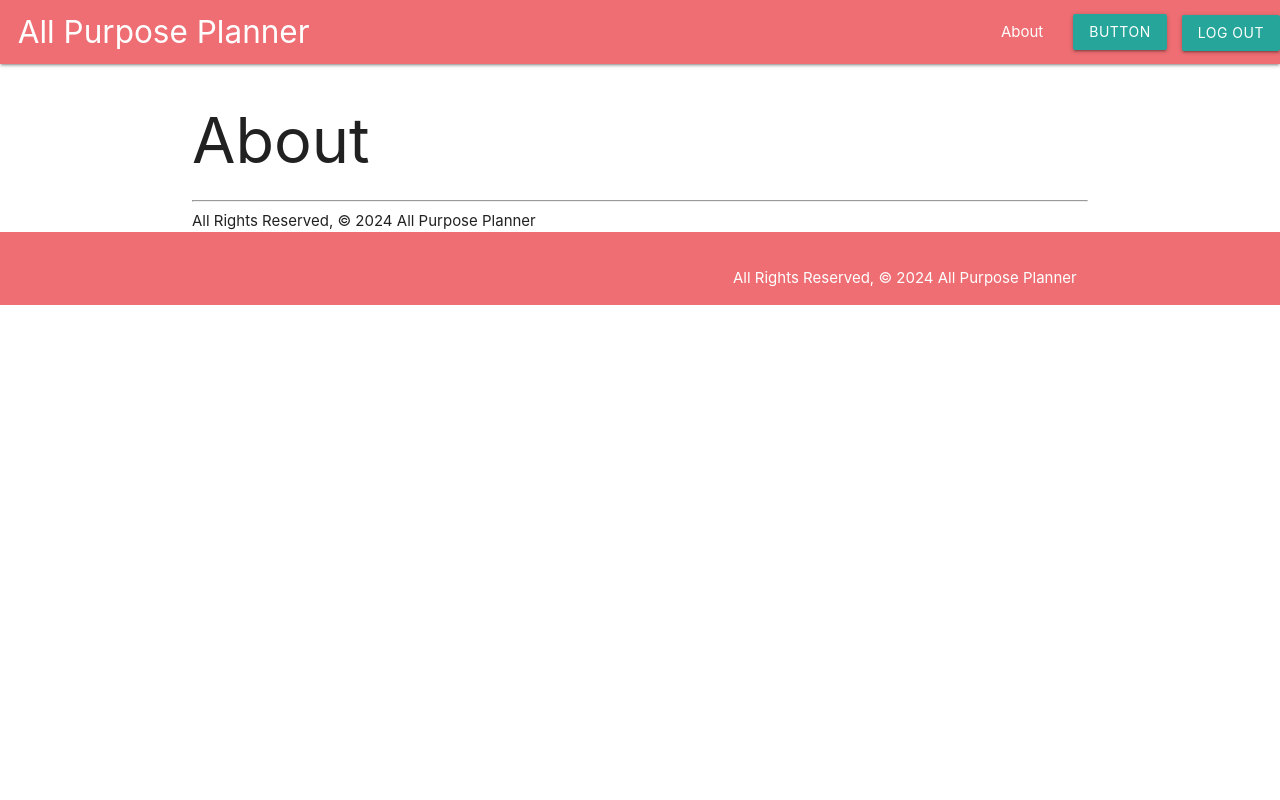
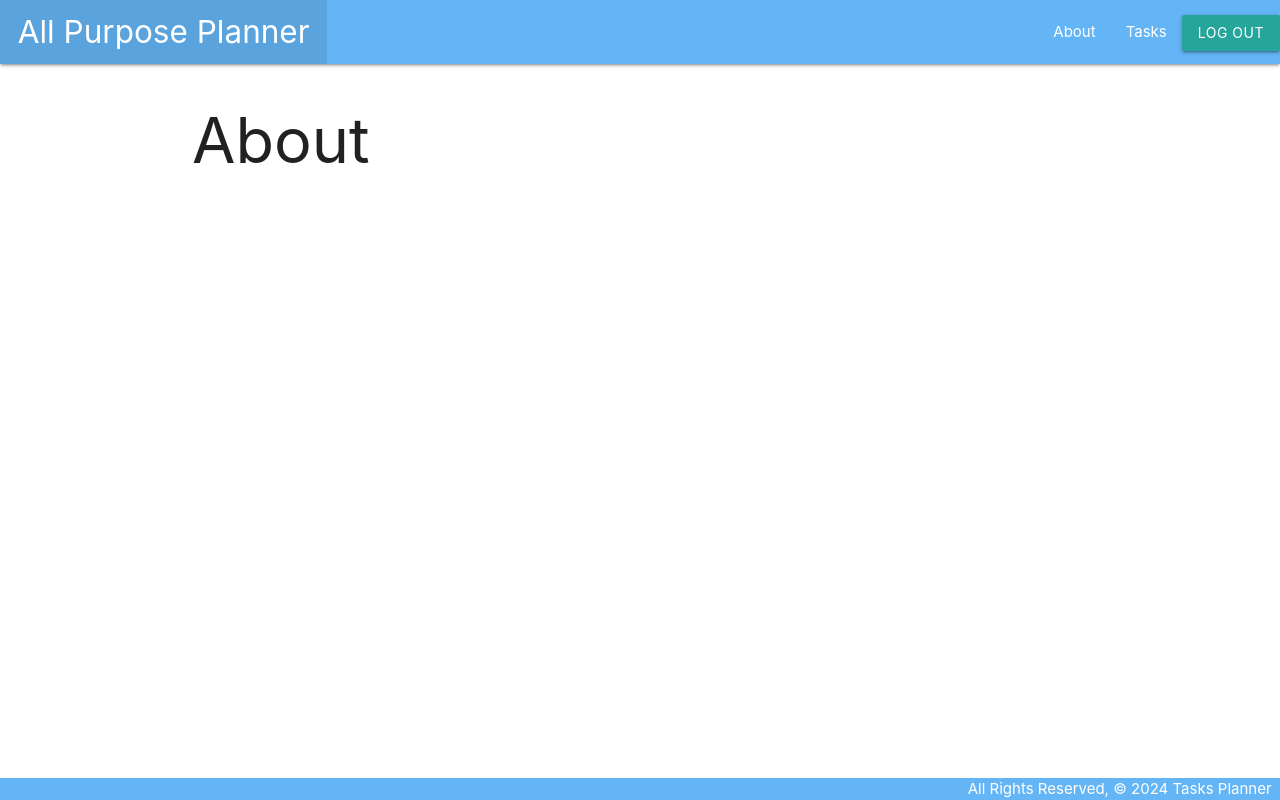
Before and after one commit to MarkB28Jr/all_purpose_planner, a Django app: page /about/ in a window 1280 px wide. Run offline with Django 5.2, Linux system fonts and the light colour scheme; the visitor is signed in with stand-in values (Sample User, id 1).

Commit message:
Organized html layout

```diff
--- a/main_app/static/css/style.css
+++ b/main_app/static/css/style.css
@@ -0,0 +1,14 @@
+body {
+    display: flex;
+    min-height: 100vh;
+    flex-direction: column;
+  }
+
+  main {
+    flex: 1 0 auto;
+  }
+
+  footer.page-footer {
+    padding-top: 0;
+    text-align: right;
+  }
--- a/main_app/templates/about.html
+++ b/main_app/templates/about.html
@@ -1,8 +1,8 @@
 {% extends 'base.html' %}
+{% block content %}
 
-{% block content %}
+
   <h1>About</h1>
-  <hr />
-  <footer>All Rights Reserved, &copy; 2024 All Purpose Planner</footer>
+
 
 {% endblock %}
--- a/main_app/templates/base.html
+++ b/main_app/templates/base.html
@@ -2,6 +2,7 @@
 
 <!DOCTYPE html>
 <html lang="en">
+
 <head>
     <meta charset="UTF-8">
     <meta name="viewport" content="width=device-width, initial-scale=1.0">
@@ -9,16 +10,20 @@
     <title>All Purpose Planner</title>
     <link rel="stylesheet" href="https://cdnjs.cloudflare.com/ajax/libs/materialize/1.0.0/css/materialize.min.css">
     <link rel="stylesheet" type="text/css" href="{% static 'css/style.css' %}">
+    <script src="https://cdnjs.cloudflare.com/ajax/libs/materialize/1.0.0/js/materialize.min.js"></script>
 </head>
+
 <body>
     <header class="navbar-fixed">
         <nav>
-            <div class="nav-wrapper">
-                <a href="{% url 'home' %}" class="brand-logo">&nbsp;&nbsp;All Purpose Planner</a>
-                <ul id="nav-mobile" class="right hide-on-med-and-down">
+            <div class="nav-wrapper blue lighten-2">
+                <ul>
+                    <a href="{% url 'home' %}" class="brand-logo">&nbsp;&nbsp;All Purpose Planner&nbsp;&nbsp;</a>
+                </ul>
+                <ul class="right">
                     <li><a href="{% url 'about' %}">About</a></li>
                     {% if user.is_authenticated %}
-                    <li><a href="#" class="btn">Button</a></li>
+                    <li><a href="{% url 'index' %}">Tasks</a></li>
                     <li>
                         <form id="logout-form" method="post" action="{% url 'logout' %}">
                             {% csrf_token %}
@@ -37,15 +42,9 @@
         {% block content %}
         {% endblock %}
     </main>
-    <footer class="page-footer">
-        <div class="container">
-            <div class="row">
-                <div class="col s12">
-                    <p class="right-align">All Rights Reserved, &copy; 2024 All Purpose Planner</p>
-                </div>
-            </div>
-        </div>
+    <footer class="page-footer blue lighten-2">
+        <div class="right-bottom">All Rights Reserved, &copy; {% now 'Y' %} Tasks Planner &nbsp;</div>
     </footer>
-    <script src="https://cdnjs.cloudflare.com/ajax/libs/materialize/1.0.0/js/materialize.min.js"></script>
 </body>
+
 </html>
```
